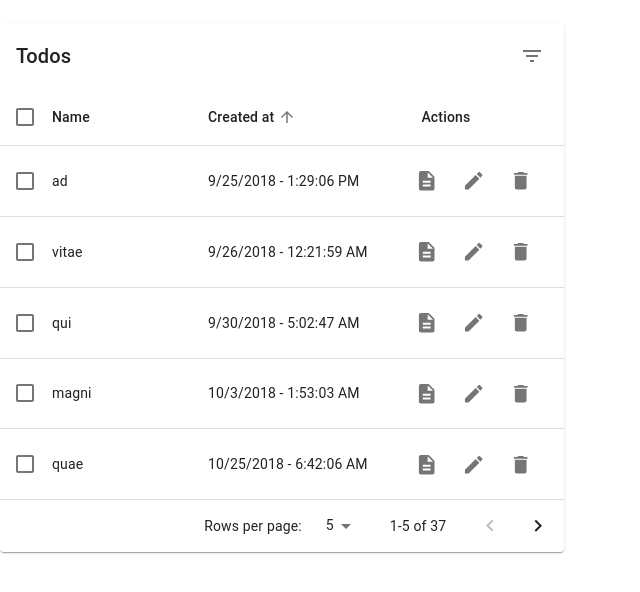
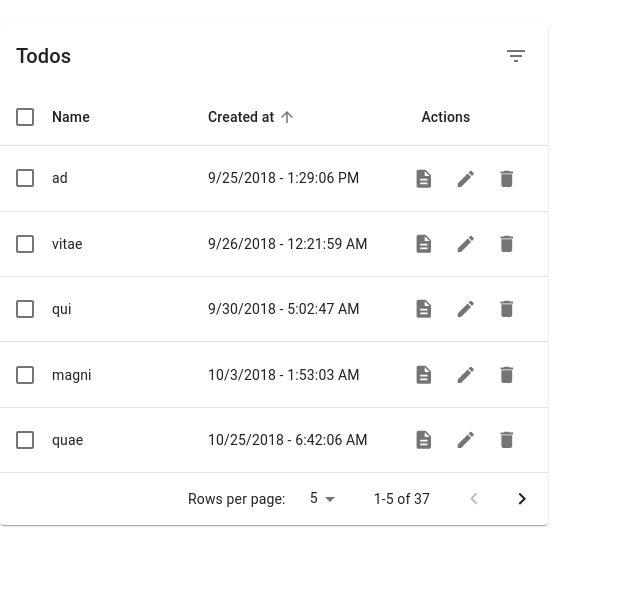
Before and after one commit to mladenkn/react-todos, a React (Create React App) app: page /todos in a window 1280 px wide. Shown: the top 592 px of the page, without its empty margins (0-640 px from the left). Built offline with nearby package versions, Linux system fonts and the light colour scheme.

Commit message:
updated table view, utils folder

```diff
--- /dev/null
+++ b/src/utils/components.tsx
@@ -0,0 +1,11 @@
+import React from 'react'
+import { LinkProps as MuiLinkProps } from "@material-ui/core/Link";
+import { Link as MuiLink } from "@material-ui/core";
+import { Link as RouterLink } from "react-router-dom";
+
+const createRefRouterLink = (url: string) => React.forwardRef((props, ref: any) => (
+  <RouterLink innerRef={ref} to={url} {...props} />
+));
+
+const MuiLink_ = MuiLink as any;
+export const Link = (p: MuiLinkProps) => <MuiLink_ {...p} component={createRefRouterLink(p.href!)} />
--- a/src/view/TodoTableExample.tsx
+++ b/src/view/TodoTableExample.tsx
@@ -20,6 +20,8 @@ import DescriptionIcon from '@material-ui/icons/Description';
 import FilterListIcon from '@material-ui/icons/FilterList';
 import { Todo } from '../logic/shared';
 import { PagedListSearchParams } from '../utils';
+import { Link } from '../utils/components';
+import { ButtonBase } from '@material-ui/core'
 
 export type TodoListItem = Omit<Todo, 'description'>
 
@@ -195,11 +197,11 @@ const useStyles = makeStyles((theme: Theme) =>
       width: '12em',
     },
     actionButton: {
-      padding: '0.4em',
+      padding: '0.3em',
       marginRight: '0.5em',
     },
     actionIcon: {
-      fontSize: '1.3em',
+      fontSize: '1.2em',
     },
   }), { name: 'Table' },
 );
@@ -233,11 +235,19 @@ export default function EnhancedTable(p: Props) {
       setSelectedIds([])
   }
 
-  const handleClick = (id: number) => {
+  const handleRowClick = (id: number) => {
     if(selectedIds.includes(id))
       setSelectedIds(selectedIds.filter(id_ => id_ !== id))
     else
       setSelectedIds(selectedIds.concat(id))
+  }
+
+  const onEditClick = (event: React.MouseEvent<unknown>) => {
+    event.stopPropagation()
+  }
+
+  const onDeleteClick = (event: React.MouseEvent<unknown>) => {
+    event.stopPropagation()
   }
 
   const handleChangePage = (event: unknown, newPage: number) => {
@@ -267,18 +277,18 @@ export default function EnhancedTable(p: Props) {
               rowCount={todos.length}
             />
             <TableBody>
-              {todos.map((row, index) => {
-                const isItemSelected = selectedIds.includes(row.id)
+              {todos.map((todo, index) => {
+                const isItemSelected = selectedIds.includes(todo.id)
                 const labelId = `enhanced-table-checkbox-${index}`
 
                 return (
                   <TableRow
                     hover
-                    onClick={() => handleClick(row.id)}
+                    onClick={() => handleRowClick(todo.id)}
                     role="checkbox"
                     aria-checked={isItemSelected}
                     tabIndex={-1}
-                    key={row.id}
+                    key={todo.id}
                     selected={isItemSelected}
                   >
                     <TableCell padding="checkbox">
@@ -289,24 +299,26 @@ export default function EnhancedTable(p: Props) {
                     {/* <TableCell align="left">{row.id}</TableCell> */}
                     </TableCell>
                     <TableCell className={classes.nameCell} component="th" id={labelId} scope="row" padding="none">
-                      {row.name}
+                      {todo.name}
                     </TableCell>
                     <TableCell className={classes.createdAtCell} align="left">
-                      {row.createdAt.toLocaleDateString()} - {row.createdAt.toLocaleTimeString()}
+                      {todo.createdAt.toLocaleDateString()} - {todo.createdAt.toLocaleTimeString()}
                     </TableCell>
                     <TableCell>
-                      <IconButton className={classes.actionButton} size='small'>
-                        <DescriptionIcon className={classes.actionIcon} />
-                      </IconButton>
-                      <IconButton className={classes.actionButton} size='small'>
+                      <Link href={`/todos/${todo.id}`}>
+                        <IconButton className={classes.actionButton} size='small'>
+                          <DescriptionIcon className={classes.actionIcon} />
+                        </IconButton>
+                      </Link>
+                      <IconButton onClick={onEditClick} className={classes.actionButton} size='small'>
                         <EditIcon className={classes.actionIcon} />
                       </IconButton>
-                      <IconButton className={classes.actionButton} size='small'>
+                      <IconButton onClick={onDeleteClick} className={classes.actionButton} size='small'>
                         <DeleteIcon className={classes.actionIcon} />
                       </IconButton>
                     </TableCell>
                   </TableRow>
-                );
+                  );
                 })}
             </TableBody>
           </Table>
```
Also changed, not shown: src/utils/index.ts (renamed from src/utils.ts).
